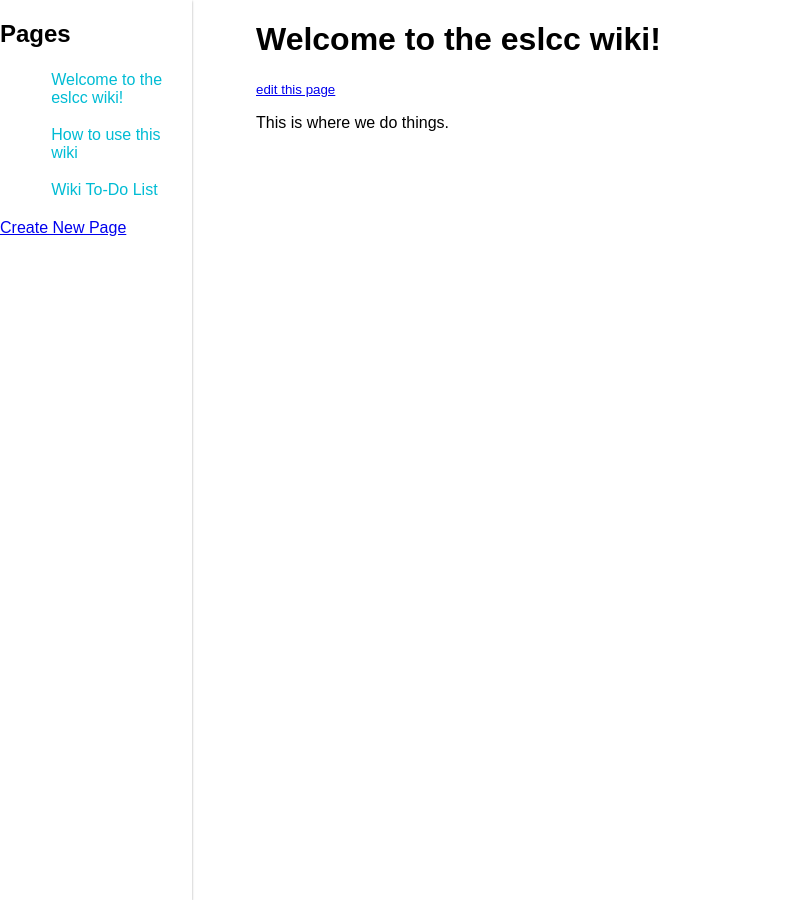
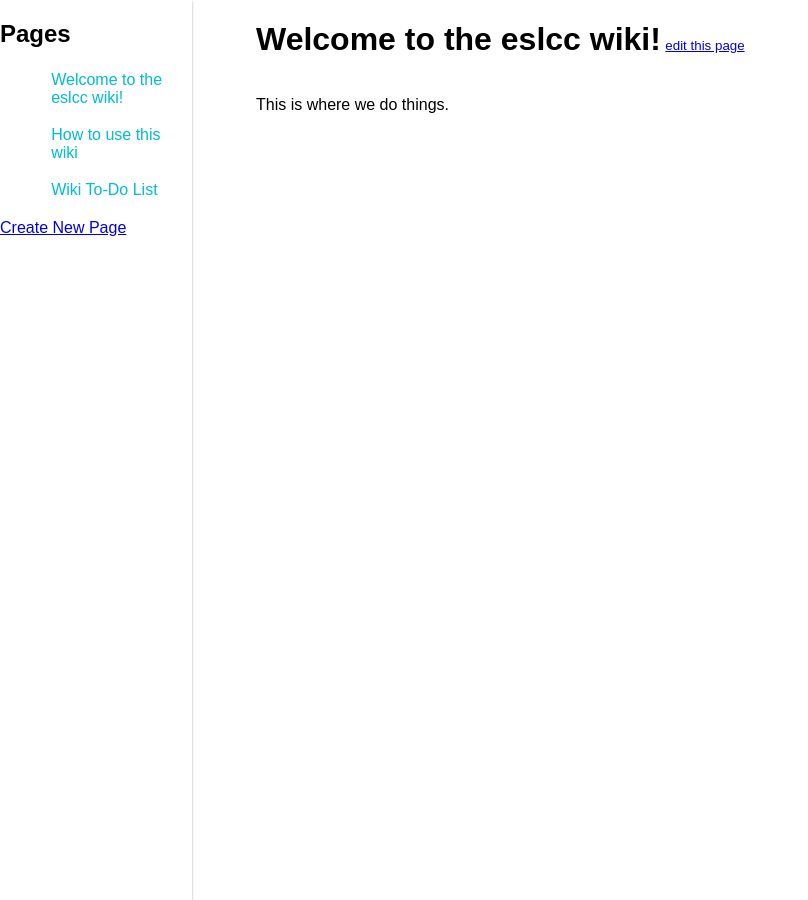
Before and after one commit to eslcc/wiki, a Jekyll site: the page built from pages/home.md, in a window 1280 px wide. Shown: the whole page, without its empty margins (0-808 px from the left). Built offline with Jekyll 4.4.1, drawn with Linux system fonts in a browser that asks for light colours.

Commit message:
Minor style tweak

```diff
--- a/_includes/page.html
+++ b/_includes/page.html
@@ -1,4 +1,4 @@
-<h1>{{ page.title }}</h1>
+<h1 class="title">{{ page.title }}</h1>
 <a href="https://github.com/eslcc/wiki/edit/gh-pages/{{ page.path }}">
     <small>edit this page</small>
 </a>
--- a/assets/main.scss
+++ b/assets/main.scss
@@ -42,3 +42,7 @@ body {
   position: absolute;
   left: 20%;
 }
+
+h1.title {
+  display: inline-block;
+}
```
